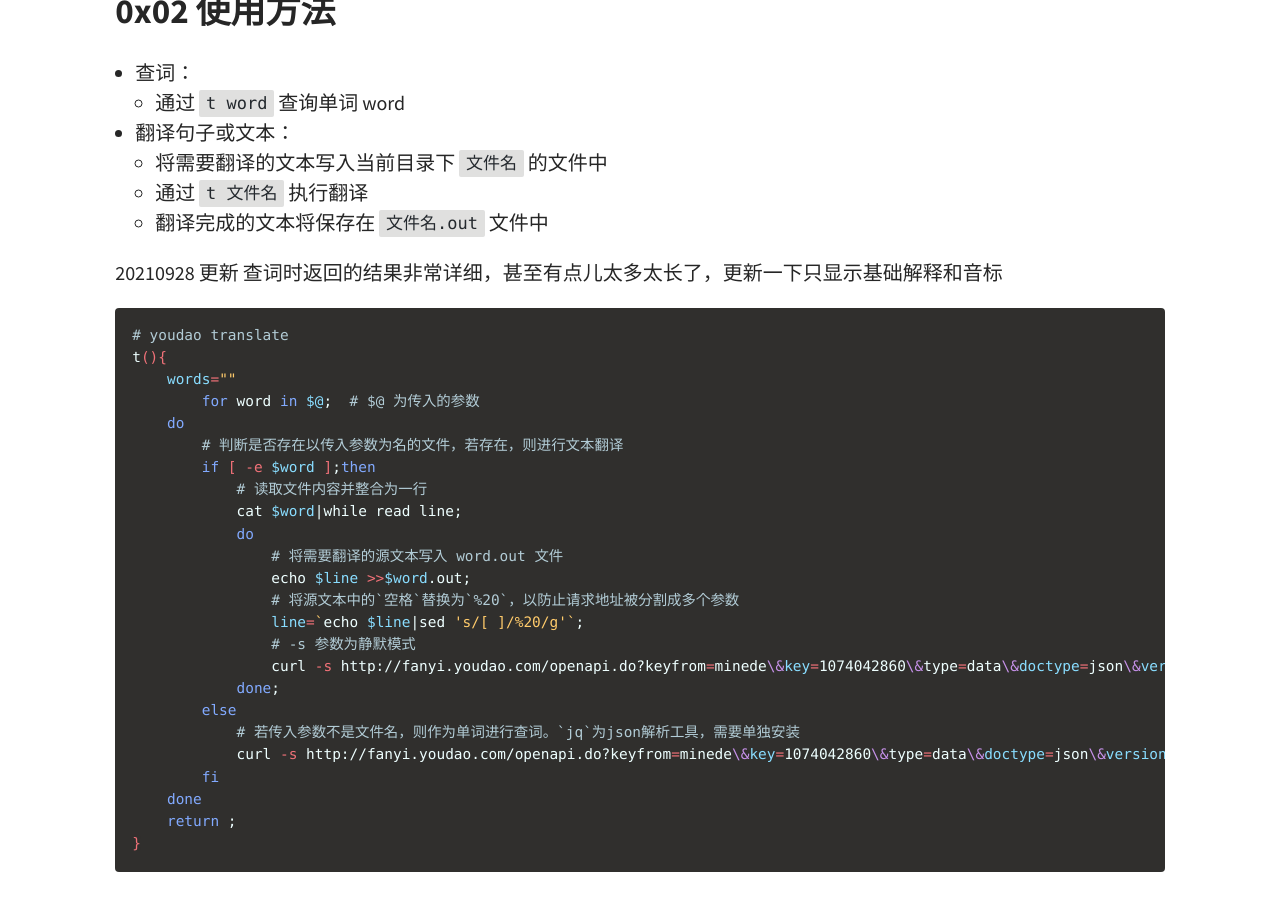
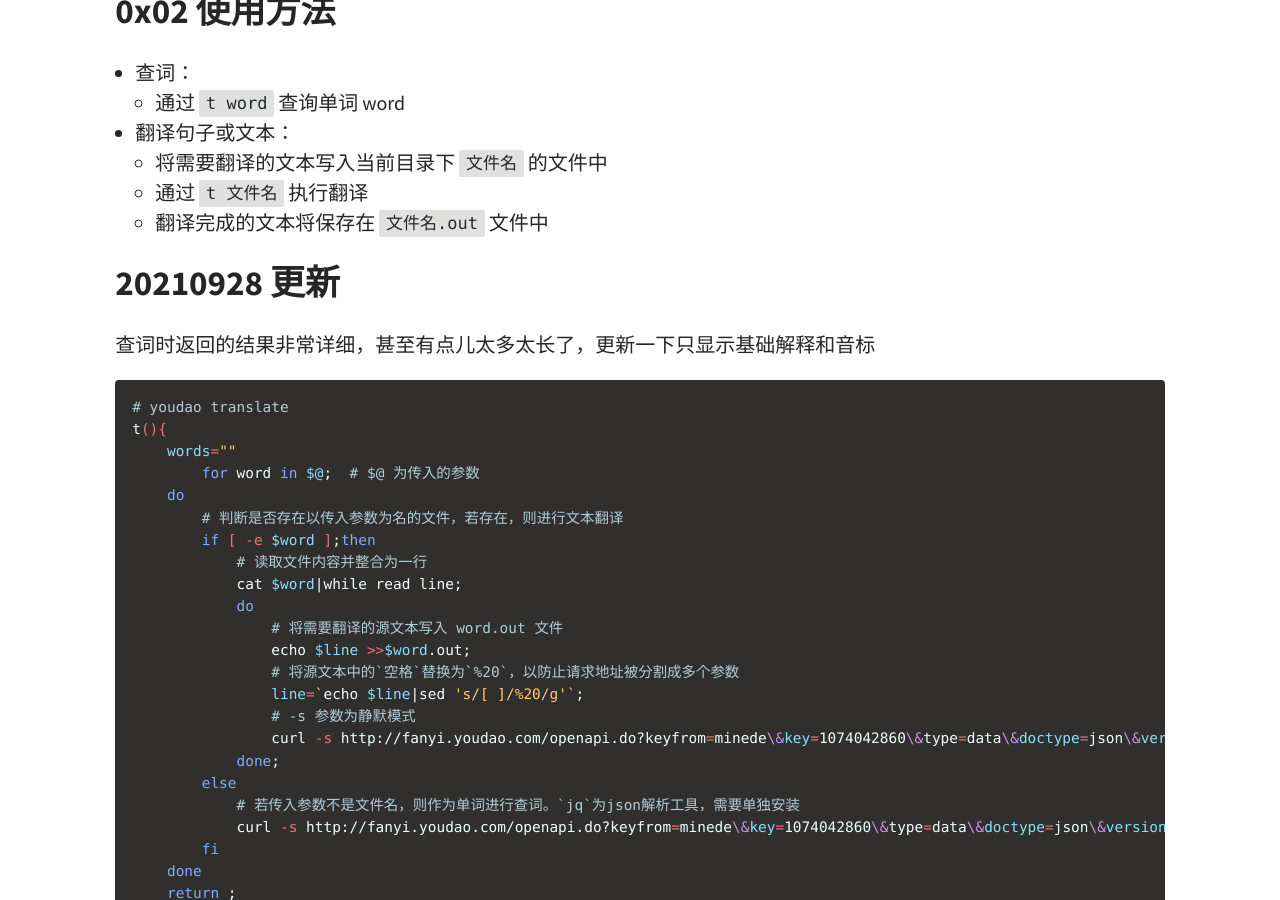
Before and after one commit to pawpaw-love/pawpaw-love.github.io, a Jekyll site: the page built from _posts/2019-06-23-通过调用-youdao-api-实现-linux-终端命令查词.md, in a window 1280 px wide and 900 px high, scrolled down 1166 px. Built offline with Jekyll 4.4.1, drawn with Linux system fonts in a browser that asks for light colours; comment, search, counter and statistics services are not loaded.

````diff
--- a/_posts/2019-06-23-通过调用-youdao-api-实现-linux-终端命令查词.md
+++ b/_posts/2019-06-23-通过调用-youdao-api-实现-linux-终端命令查词.md
@@ -47,7 +47,7 @@ t(){
   - 通过 `t 文件名` 执行翻译
   - 翻译完成的文本将保存在 `文件名.out` 文件中
 
-20210928 更新
+##	 20210928 更新
 查词时返回的结果非常详细，甚至有点儿太多太长了，更新一下只显示基础解释和音标
 
 ```bash
````
